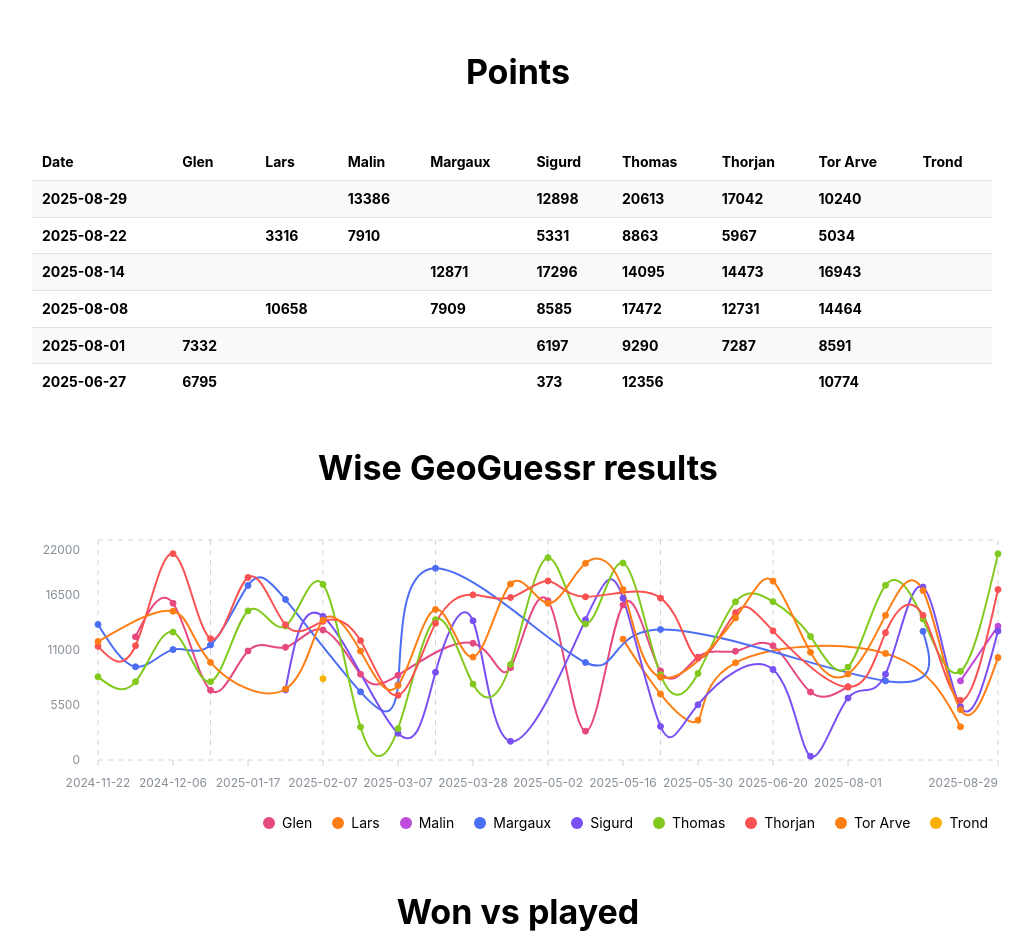
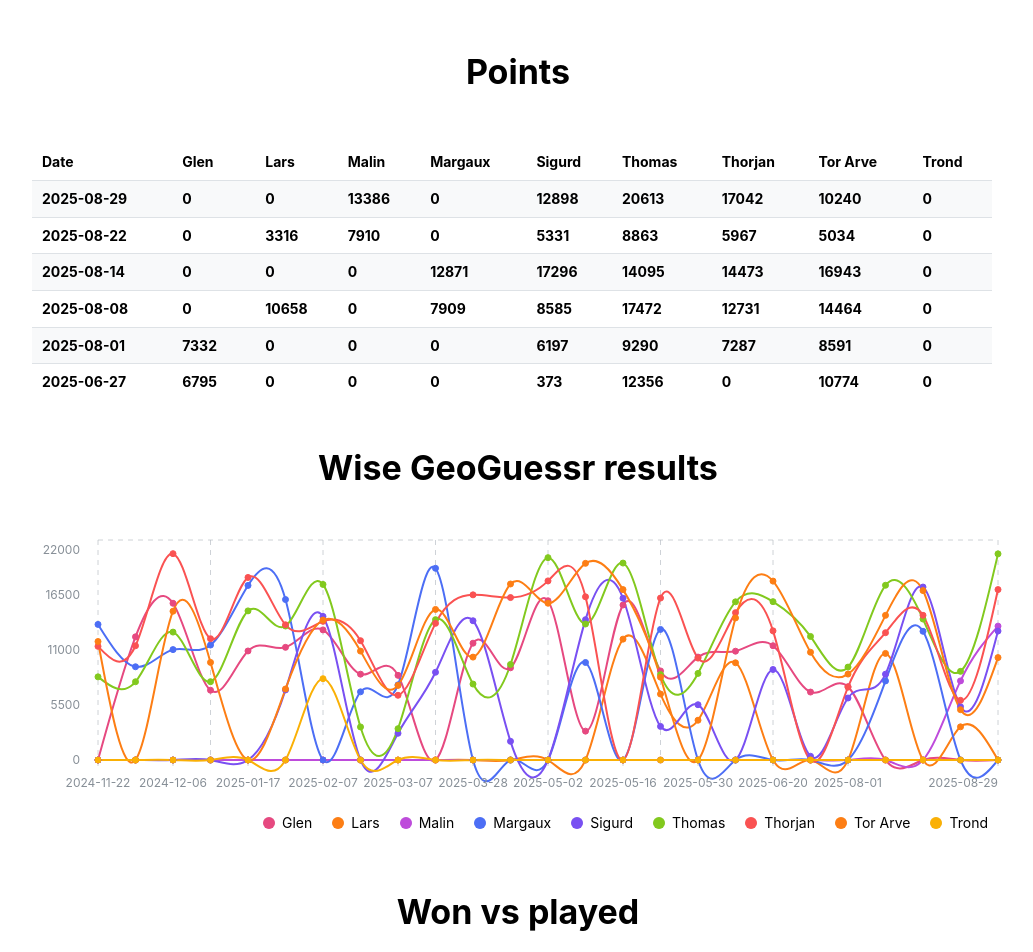
Before and after one commit to glensorbo/wise-geoguessr, a React (Vite) app: page / in a window 1280 px wide. Shown: the top 952 px of the page, without its empty margins (122-1155 px from the left). Built offline with nearby package versions, Linux system fonts and the light colour scheme.

Commit message:
Automatic winner logic

```diff
--- a/src/data.ts
+++ b/src/data.ts
@@ -12,7 +12,7 @@ export const players = [
 
 export type Player = (typeof players)[number];
 
-export const data: ({ date: string; Winner: string } & Partial<Record<Player, number>>)[] = [
+const data: ({ date: string } & Partial<Record<Player, number>>)[] = [
   {
     date: '2025-08-29',
     Thomas: 20613,
@@ -20,7 +20,6 @@ export const data: ({ date: string; Winner: string } & Partial<Record<Player, nu
     Malin: 13386,
     Sigurd: 12898,
     'Tor Arve': 10240,
-    Winner: 'Thomas',
   },
   {
     date: '2025-08-22',
@@ -30,7 +29,6 @@ export const data: ({ date: string; Winner: string } & Partial<Record<Player, nu
     Sigurd: 5331,
     'Tor Arve': 5034,
     Lars: 3316,
-    Winner: 'Thomas',
   },
   {
     date: '2025-08-14',
@@ -39,7 +37,6 @@ export const data: ({ date: string; Winner: string } & Partial<Record<Player, nu
     Thorjan: 14473,
     'Tor Arve': 16943,
     Sigurd: 17296,
-    Winner: 'Sigurd',
   },
   {
     date: '2025-08-08',
@@ -49,7 +46,6 @@ export const data: ({ date: string; Winner: string } & Partial<Record<Player, nu
     'Tor Arve': 14464,
     Sigurd: 8585,
     Lars: 10658,
-    Winner: 'Thomas',
   },
   {
     date: '2025-08-01',
@@ -58,7 +54,6 @@ export const data: ({ date: string; Winner: string } & Partial<Record<Player, nu
     Thorjan: 7287,
     'Tor Arve': 8591,
     Sigurd: 6197,
-    Winner: 'Thomas',
   },
   {
     date: '2025-06-27',
@@ -66,7 +61,6 @@ export const data: ({ date: string; Winner: string } & Partial<Record<Player, nu
     Thomas: 12356,
     'Tor Arve': 10774,
     Sigurd: 373,
-    Winner: 'Thomas',
   },
   {
     date: '2025-06-20',
@@ -75,7 +69,6 @@ export const data: ({ date: string; Winner: string } & Partial<Record<Player, nu
     Thorjan: 12917,
     'Tor Arve': 17891,
     Sigurd: 9051,
-    Winner: 'Tor Arve',
   },
   {
     date: '2025-06-06',
@@ -84,7 +77,6 @@ export const data: ({ date: string; Winner: string } & Partial<Record<Player, nu
     Thorjan: 14737,
     'Tor Arve': 14206,
     Lars: 9721,
-    Winner: 'Thomas',
   },
   {
     date: '2025-05-30',
@@ -93,7 +85,6 @@ export const data: ({ date: string; Winner: string } & Partial<Record<Player, nu
     Thorjan: 10188,
     Sigurd: 5528,
     Lars: 3978,
-    Winner: 'Glen',
   },
   {
     date: '2025-05-23',
@@ -104,7 +95,6 @@ export const data: ({ date: string; Winner: string } & Partial<Record<Player, nu
     'Tor Arve': 8277,
     Sigurd: 3362,
     Lars: 6596,
-    Winner: 'Thorjan',
   },
   {
     date: '2025-05-16',
@@ -113,7 +103,6 @@ export const data: ({ date: string; Winner: string } & Partial<Record<Player, nu
     'Tor Arve': 17038,
     Sigurd: 16174,
     Lars: 12087,
-    Winner: 'Thomas',
   },
   {
     date: '2025-05-09',
@@ -123,7 +112,6 @@ export const data: ({ date: string; Winner: string } & Partial<Record<Player, nu
     Thorjan: 16319,
     'Tor Arve': 19665,
     Sigurd: 14034,
-    Winner: 'Tor Arve',
   },
   {
     date: '2025-05-02',
@@ -131,7 +119,6 @@ export const data: ({ date: string; Winner: string } & Partial<Record<Player, nu
     Thomas: 20236,
     Thorjan: 17911,
     'Tor Arve': 15678,
-    Winner: 'Thomas',
   },
   {
     date: '2025-04-11',
@@ -140,7 +127,6 @@ export const data: ({ date: string; Winner: string } & Partial<Record<Player, nu
     Thorjan: 16244,
     'Tor Arve': 17601,
     Sigurd: 1865,
-    Winner: 'Tor Arve',
   },
   {
     date: '2025-03-28',
@@ -149,7 +135,6 @@ export const data: ({ date: string; Winner: string } & Partial<Record<Player, nu
     Thorjan: 16515,
     'Tor Arve': 10289,
     Sigurd: 13924,
-    Winner: 'Thorjan',
   },
   {
     date: '2025-03-14',
@@ -158,7 +143,6 @@ export const data: ({ date: string; Winner: string } & Partial<Record<Player, nu
     Thorjan: 13663,
     'Tor Arve': 15058,
     Sigurd: 8771,
-    Winner: 'Margaux',
   },
   {
     date: '2025-03-07',
@@ -168,7 +152,6 @@ export const data: ({ date: string; Winner: string } & Partial<Record<Player, nu
     Thorjan: 6473,
     'Tor Arve': 7460,
     Sigurd: 2673,
-    Winner: 'Glen',
   },
   {
     date: '2025-02-21',
@@ -177,7 +160,6 @@ export const data: ({ date: string; Winner: string } & Partial<Record<Player, nu
     Margaux: 6815,
     Thorjan: 11934,
     'Tor Arve': 10890,
-    Winner: 'Thorjan',
   },
   {
     date: '2025-02-07',
@@ -187,7 +169,6 @@ export const data: ({ date: string; Winner: string } & Partial<Record<Player, nu
     'Tor Arve': 13993,
     Sigurd: 14360,
     Trond: 8134,
-    Winner: 'Thomas',
   },
   {
     date: '2025-01-31',
@@ -197,7 +178,6 @@ export const data: ({ date: string; Winner: string } & Partial<Record<Player, nu
     Thorjan: 13521,
     'Tor Arve': 7100,
     Sigurd: 7006,
-    Winner: 'Margaux',
   },
   {
     date: '2025-01-17',
@@ -205,7 +185,6 @@ export const data: ({ date: string; Winner: string } & Partial<Record<Player, nu
     Thomas: 14912,
     Margaux: 17455,
     Thorjan: 18254,
-    Winner: 'Thorjan',
   },
   {
     date: '2025-01-10',
@@ -214,7 +193,6 @@ export const data: ({ date: string; Winner: string } & Partial<Record<Player, nu
     Margaux: 11496,
     Thorjan: 12130,
     'Tor Arve': 9762,
-    Winner: 'Daniel',
   },
   {
     date: '2024-12-06',
@@ -223,7 +201,6 @@ export const data: ({ date: string; Winner: string } & Partial<Record<Player, nu
     Margaux: 11038,
     Thorjan: 20633,
     'Tor Arve': 14877,
-    Winner: 'Thorjan',
   },
   {
     date: '2024-11-29',
@@ -231,7 +208,6 @@ export const data: ({ date: string; Winner: string } & Partial<Record<Player, nu
     Thomas: 7825,
     Margaux: 9324,
     Thorjan: 11426,
-    Winner: 'Glen',
   },
   {
     date: '2024-11-22',
@@ -239,14 +215,27 @@ export const data: ({ date: string; Winner: string } & Partial<Record<Player, nu
     Margaux: 13558,
     Thorjan: 11363,
     'Tor Arve': 11847,
-    Winner: 'Margaux',
   },
 ];
+
+const getWinner = (d: Record<string, unknown>) => {
+  const entries = Object.entries(d).toSorted(([, a], [, b]) => {
+    if (typeof a !== 'number' && typeof b !== 'number') return 0;
+    if (typeof a !== 'number') return 1;
+    if (typeof b !== 'number') return -1;
+    return b - a;
+  });
+  return entries.at(0)?.[0];
+};
 
 /** An object containing a zero score for all players, used as a baseline */
 const allZeros = Object.fromEntries(players.map((p) => [p, 0])) as Record<Player, number>;
 
-const playerData = data.map((v) => ({ ...allZeros, ...v }));
+export const playerData = data.map((v) => {
+  const winner = getWinner(v);
+  console.log({ winner, v });
+  return { ...allZeros, ...v, winner };
+});
 
 /**
  * Get information about player performance on the basis of rounds they
@@ -301,7 +290,7 @@ export const getPlayerDetails = () => {
         continue;
       }
 
-      if (player.name === d.Winner) {
+      if (player.name === d.winner) {
         player.won += 1;
       }
 
--- a/src/pages/Home.page.tsx
+++ b/src/pages/Home.page.tsx
@@ -1,6 +1,6 @@
 import { BarChart, LineChart } from '@mantine/charts';
 import { Flex, Table, Title } from '@mantine/core';
-import { data, getPerPlayedRoundDetails, getPlayerDetails, Player } from '@/data';
+import { getPerPlayedRoundDetails, getPlayerDetails, Player, playerData } from '@/data';
 
 export const HomePage = () => {
   const { details, points } = getPlayerDetails();
@@ -20,7 +20,7 @@ export const HomePage = () => {
 
   chartSeries.sort((a, b) => a.name.localeCompare(b.name));
 
-  const rows = data.map((el) => (
+  const rows = playerData.map((el) => (
     <Table.Tr key={el.date}>
       <Table.Th>{el.date}</Table.Th>
       {chartSeries.map((s) => (
@@ -49,7 +49,9 @@ export const HomePage = () => {
       <LineChart
         h={300}
         w="75%"
-        data={data.toSorted((a, b) => new Date(a.date).getTime() - new Date(b.date).getTime())}
+        data={playerData.toSorted(
+          (a, b) => new Date(a.date).getTime() - new Date(b.date).getTime()
+        )}
         dataKey="date"
         curveType="natural"
         tickLine="x"
```
